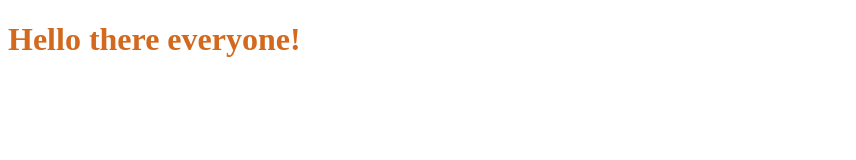
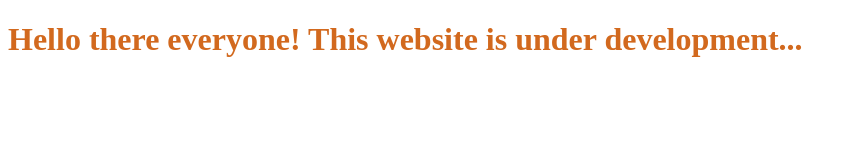
Before and after one commit to Nitish-Bansal/website-nitish-bansal, a plain HTML site: page index.html in a window 1280 px wide. Shown: the whole page, without its empty margins (0-856 px from the left). Drawn offline with Linux system fonts and the light colour scheme.

```diff
--- a/index.html
+++ b/index.html
@@ -6,6 +6,6 @@
     <title>Nitish Bansal</title>
 </head>
 <body>
-    <h1 style="color:chocolate;">Hello there everyone!</h1>
+    <h1 style="color:chocolate;">Hello there everyone! This website is under development...</h1>
 </body>
 </html>
```
Also changed, not shown: 1 other file.
